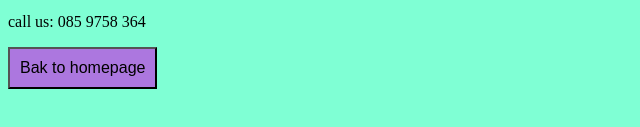
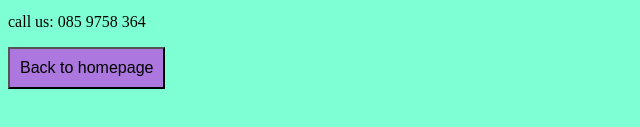
Before and after one commit to Happiness62/multiPage-hosting, a plain HTML site: page contact.html in a window 1280 px wide. Shown: the part 293-420 px from the top of the page, 0-640 px from the left. Drawn offline with Linux system fonts and the light colour scheme.

Commit message:
made it SEO friendly

```diff
--- a/contact.html
+++ b/contact.html
@@ -3,8 +3,9 @@
   <head>
     <meta charset="UTF-8" />
     <meta name="viewport" content="width=device-width, initial-scale=1.0" />
+    <meta name="Croissant" content="backery fresh french-croissants" />
     <link rel="stylesheet" href="style.css" />
-    <title>Document</title>
+    <title>Croissant-backery.co</title>
   </head>
   <body>
     <h1>contact us</h1>
@@ -12,6 +13,6 @@
     <h2>Address</h2>
     <p>Our backery is @New Road</p>
     <p>call us: 085 9758 364</p>
-    <button><a href="index.html">Bak to homepage</a></button>
+    <button><a href="index.html">Back to homepage</a></button>
   </body>
 </html>
```
Also changed, not shown: index.html (+1 -1 lines), photo.html (+2 -1 lines).
